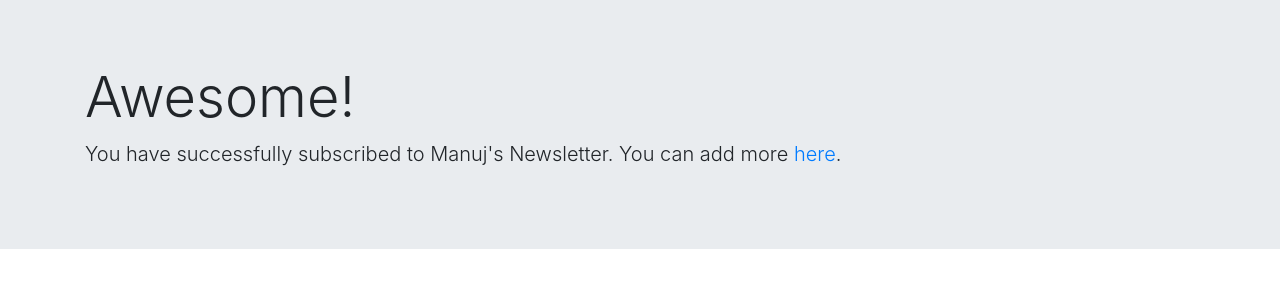
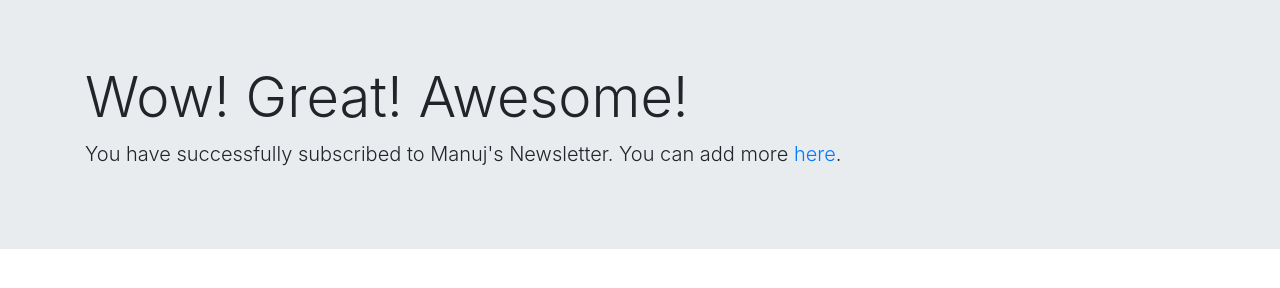
Before and after one commit to manuj8941/newsletter-signup, a website: page success.html in a window 1280 px wide. Drawn offline with nearby package versions, Linux system fonts and the light colour scheme.

Commit message:
Changed success page h1 caption

```diff
--- a/success.html
+++ b/success.html
@@ -11,7 +11,7 @@
 
     <div class="jumbotron jumbotron-fluid">
         <div class="container">
-          <h1 class="display-4">Awesome!</h1>
+          <h1 class="display-4">Wow! Great! Awesome!</h1>
           <p class="lead">You have successfully subscribed to Manuj's Newsletter. You can add more <a href="/">here</a>.</p>
         </div>
       </div>
```
